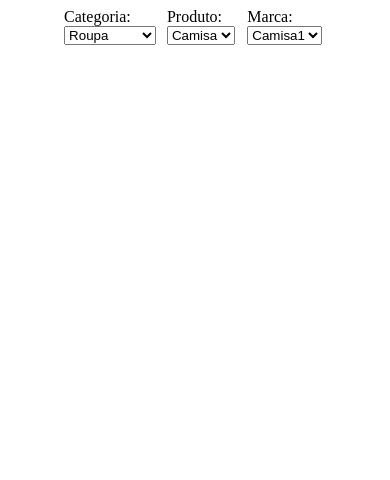
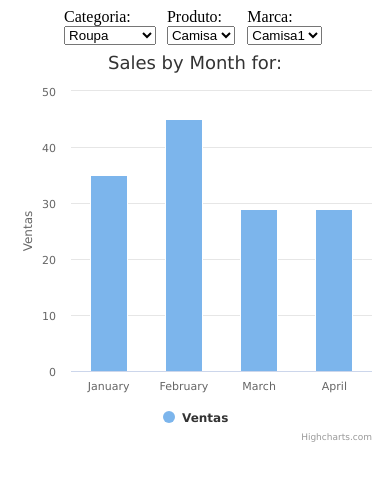
Before and after one commit to ericpso/JavaScript-Sales-Report-Example, a plain HTML site: page index.html in a window 390 px wide. Drawn offline with nearby package versions, Linux system fonts and the light colour scheme.

Commit message:
Added an unresponsive highcharts

```diff
--- a/GraphScript.js
+++ b/GraphScript.js
@@ -22,6 +22,40 @@ const Cordão1 = [100, 400, 150, 450]
 const Cordão2 = [200, 200, 650, 400]
 const Perfume1 = [100, 400, 500, 100]
 const Perfume2 = [550, 200, 150, 300]
+
+Highcharts.chart('Graph', {
+    xAxis: {
+      type: 'category'
+    },
+    title: {
+        text: 'Sales by Month for:'
+    },
+    xAxis: {
+        categories: [
+            'January',
+            'February',
+            'March',
+            'April'
+        ]
+    },
+    yAxis: {
+        min: 0,
+        title: {
+            text: 'Ventas'
+        }
+    },
+    series: [{
+      type: 'column',
+      name: 'Ventas',
+      data: [
+        ['January', 35],
+        ['February', 45],
+        ['March', 29],
+        ['April', 29]
+      ],
+      keys: ['name', 'y']
+    }],
+  });
 
 function updateProduct(){
     var categoria = document.getElementById("Categoria").value;
--- a/index.html
+++ b/index.html
@@ -45,12 +45,15 @@
             <option value="Camisa2">Camisa2</option>
             <option value="Calça1">Calça1</option>
             <option value="Calça2">Calça2</option>
+        </select>
         </div>
     </div>
-    </select>
+
+
+    <div class="container" id="Graph"></div>
 
     <!-- Add graph here -->
-
+    <script src="https://code.highcharts.com/highcharts.js"></script>
     <script src="GraphScript.js"></script>
 </body>
 </html>
```
